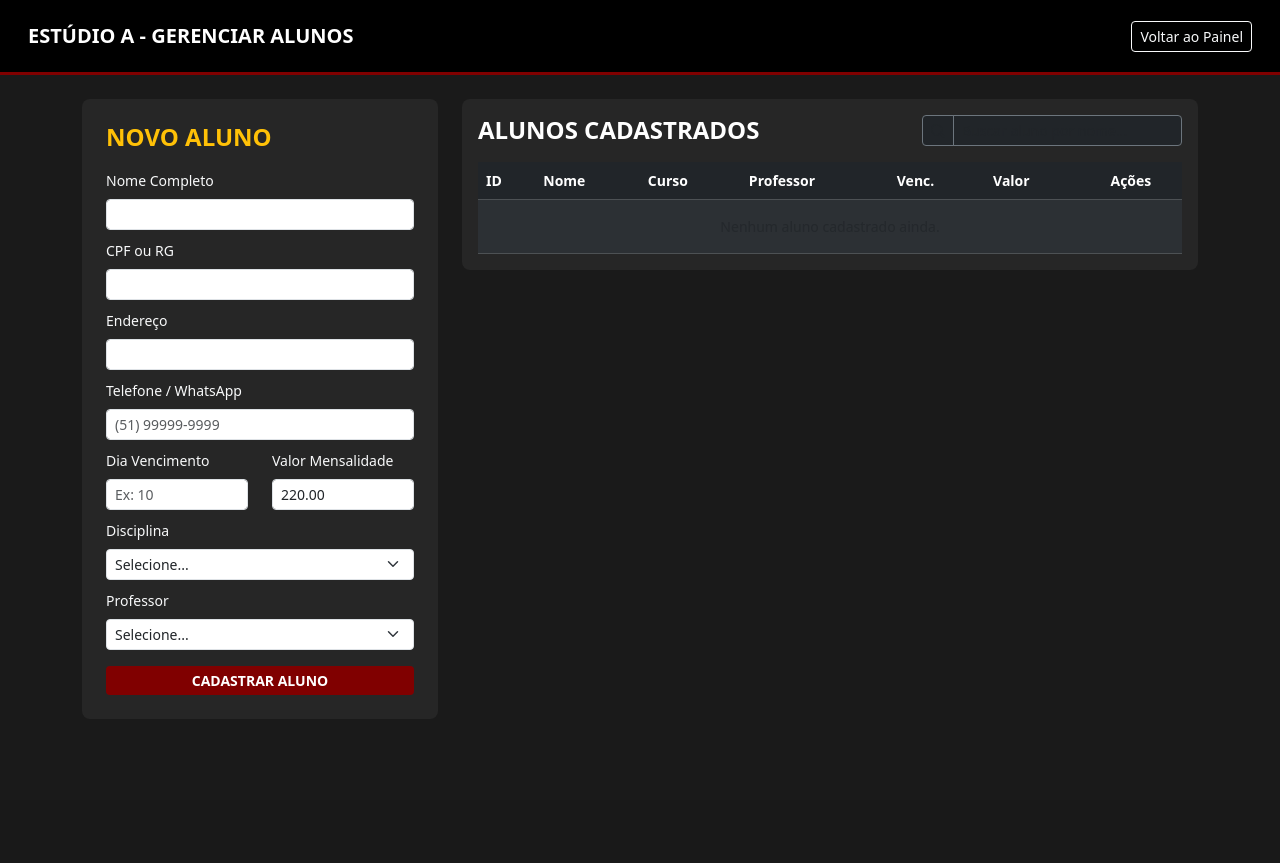
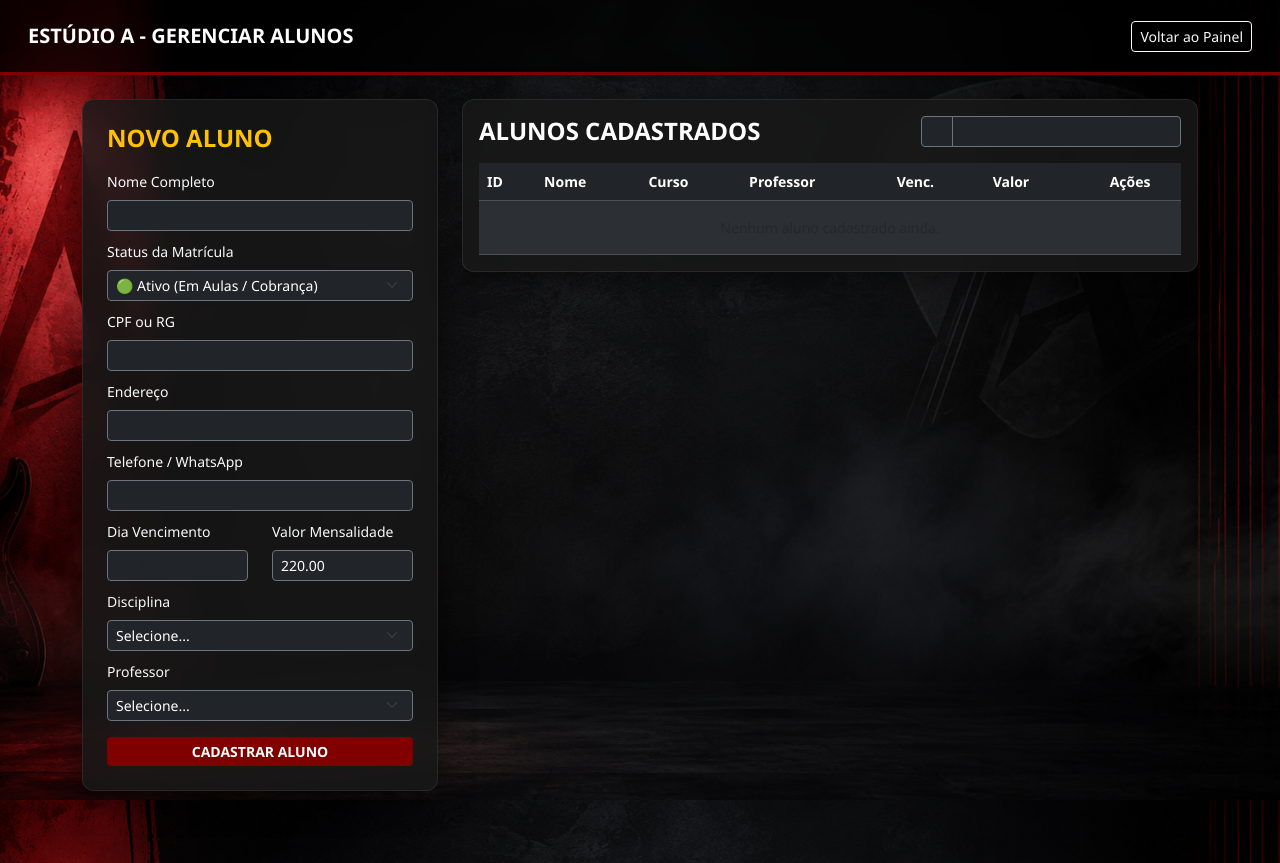
Before and after one commit to brunomoura88/music-school-manager, a Flask app: page /alunos in a window 1280 px wide. Before the commit the page ends 719 px from the top, so only its background shows below. Run offline with Flask 3, Linux system fonts and the light colour scheme; the visitor is signed in with stand-in values (Sample User, id 1); data that the repository does not hold is empty; some libraries are stand-ins or nearby versions.

Commit message:
Enhance UI styles for aluno management page
Updated styles for the aluno management page, enhancing the UI with a new background image and improved card designs. Modified form elements to have a consistent dark theme.

```diff
--- a/templates/alunos.html
+++ b/templates/alunos.html
@@ -8,12 +8,38 @@
     <link rel="stylesheet" href="https://cdn.jsdelivr.net/npm/bootstrap@5.3.2/dist/css/bootstrap.min.css">
     <link rel="stylesheet" href="https://cdn.jsdelivr.net/npm/bootstrap-icons@1.11.1/font/bootstrap-icons.css">
     <style>
-        body { background-color: #1a1a1a; color: white; }
-        .navbar-estudio { background-color: #000000; border-bottom: 3px solid #800000; }
-        .card-cadastro { background-color: #262626; border: none; border-radius: 8px; }
+        body {
+            background-color: #0b0b0b;
+            background-image: url("{{ url_for('static', filename='img/fundosistema.png') }}");
+            background-size: cover;
+            background-position: center;
+            background-repeat: no-repeat;
+            background-attachment: fixed;
+            color: white;
+            font-family: 'Segoe UI', Tahoma, Geneva, Verdana, sans-serif;
+            min-height: 100vh;
+        }
+        .navbar-estudio {
+            background-color: rgba(0, 0, 0, 0.7);
+            backdrop-filter: blur(8px);
+            border-bottom: 3px solid #800000;
+        }
+        .card-cadastro {
+            background-color: rgba(24, 24, 24, 0.85);
+            backdrop-filter: blur(10px);
+            border: 1px solid rgba(255, 255, 255, 0.08);
+            border-radius: 12px;
+            box-shadow: 0 8px 32px rgba(0,0,0,0.5);
+        }
+        .painel-tabela {
+            background-color: rgba(24, 24, 24, 0.85);
+            backdrop-filter: blur(10px);
+            border: 1px solid rgba(255, 255, 255, 0.08);
+            border-radius: 12px;
+            box-shadow: 0 8px 32px rgba(0,0,0,0.5);
+        }
         .btn-estudio { background-color: #800000; color: white; border: none; }
         .btn-estudio:hover { background-color: #a00000; color: white; }
-        .table-dark-custom { background-color: #262626; color: white; }
     </style>
 </head>
 <body>
@@ -25,7 +51,7 @@
         </div>
     </nav>
 
-    <div class="container mt-4">
+    <div class="container mt-4 mb-5">
         <div class="row">
             <div class="col-12 col-lg-4 mb-4">
                 <div class="card card-cadastro p-4">
@@ -33,33 +59,40 @@
                     <form action="/alunos" method="POST">
                         <div class="mb-2">
                             <label class="form-label text-light small">Nome Completo</label>
-                            <input type="text" class="form-control form-control-sm" name="nome" required>
+                            <input type="text" class="form-control form-control-sm bg-dark text-white border-secondary" name="nome" required>
+                        </div>
+                        <div class="mb-2">
+                            <label class="form-label text-light small">Status da Matrícula</label>
+                            <select class="form-select form-select-sm bg-dark text-white border-secondary" name="status" required>
+                                <option value="Ativo" selected>🟢 Ativo (Em Aulas / Cobrança)</option>
+                                <option value="Pré-cadastro">🟡 Pré-cadastro (Reserva de Vaga)</option>
+                            </select>
                         </div>
                         <div class="mb-2">
                             <label class="form-label text-light small">CPF ou RG</label>
-                            <input type="text" class="form-control form-control-sm" name="cpf_rg">
+                            <input type="text" class="form-control form-control-sm bg-dark text-white border-secondary" name="cpf_rg">
                         </div>
                         <div class="mb-2">
                             <label class="form-label text-light small">Endereço</label>
-                            <input type="text" class="form-control form-control-sm" name="endereco">
+                            <input type="text" class="form-control form-control-sm bg-dark text-white border-secondary" name="endereco">
                         </div>
                         <div class="mb-2">
                             <label class="form-label text-light small">Telefone / WhatsApp</label>
-                            <input type="text" class="form-control form-control-sm" name="telefone" placeholder="(51) 99999-9999">
+                            <input type="text" class="form-control form-control-sm bg-dark text-white border-secondary" name="telefone" placeholder="(51) 99999-9999">
                         </div>
                         <div class="row mb-2">
                             <div class="col">
                                 <label class="form-label text-light small">Dia Vencimento</label>
-                                <input type="number" class="form-control form-control-sm" name="dia_vencimento" min="1" max="31" placeholder="Ex: 10" required>
+                                <input type="number" class="form-control form-control-sm bg-dark text-white border-secondary" name="dia_vencimento" min="1" max="31" placeholder="Ex: 10" required>
                             </div>
                             <div class="col">
                                 <label class="form-label text-light small">Valor Mensalidade</label>
-                                <input type="number" class="form-control form-control-sm" name="valor" step="0.01" value="220.00" required>
+                                <input type="number" class="form-control form-control-sm bg-dark text-white border-secondary" name="valor" step="0.01" value="220.00" required>
                             </div>
                         </div>
                         <div class="mb-2">
                             <label class="form-label text-light small">Disciplina</label>
-                            <select class="form-select form-select-sm" name="id_disciplina" required>
+                            <select class="form-select form-select-sm bg-dark text-white border-secondary" name="id_disciplina" required>
                                 <option value="">Selecione...</option>
                                 {% for d in disciplinas %}
                                 <option value="{{ d.id }}">{{ d.nome }}</option>
@@ -68,7 +101,7 @@
                         </div>
                         <div class="mb-3">
                             <label class="form-label text-light small">Professor</label>
-                            <select class="form-select form-select-sm" name="id_professor" required>
+                            <select class="form-select form-select-sm bg-dark text-white border-secondary" name="id_professor" required>
                                 <option value="">Selecione...</option>
                                 {% for p in professores %}
                                 <option value="{{ p.id }}">{{ p.nome }}</option>
@@ -81,7 +114,7 @@
             </div>
 
             <div class="col-12 col-lg-8">
-                <div class="p-3" style="background-color: #262626; border-radius: 8px;">
+                <div class="p-3 painel-tabela">
                     <div class="d-flex justify-content-between align-items-center mb-3 flex-wrap gap-2">
                         <h4 class="fw-bold text-uppercase m-0">Alunos Cadastrados</h4>
 
@@ -116,7 +149,14 @@
                                 <tr>
                                     <td>{{ a.id }}</td>
 
-                                    <td class="fw-bold nome-aluno-cadastro text-white">{{ a.nome }}</td>
+                                    <td class="nome-aluno-cadastro">
+                                        <div class="fw-bold text-white">{{ a.nome }}</div>
+                                        {% if a.status == 'Pré-cadastro' %}
+                                            <span class="badge bg-warning text-dark" style="font-size: 10px;">Pré-cadastro</span>
+                                        {% else %}
+                                            <span class="badge bg-success" style="font-size: 10px;">Ativo</span>
+                                        {% endif %}
+                                    </td>
 
                                     <td><span class="badge bg-secondary">{{ a.disciplina_nome if a.disciplina_nome else 'Geral' }}</span></td>
                                     <td>{{ a.professor_nome if a.professor_nome else 'Não vinculado' }}</td>
```
